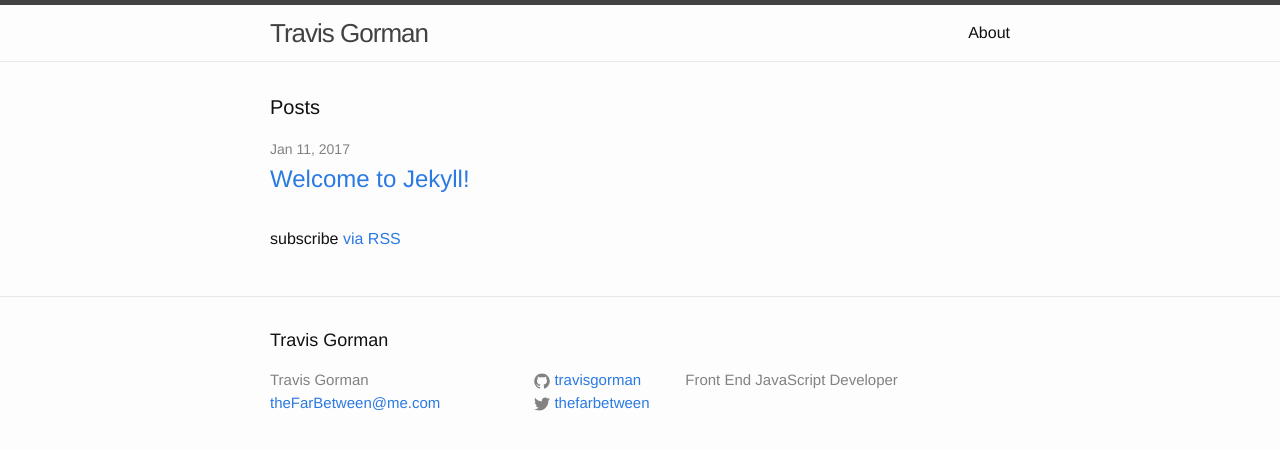
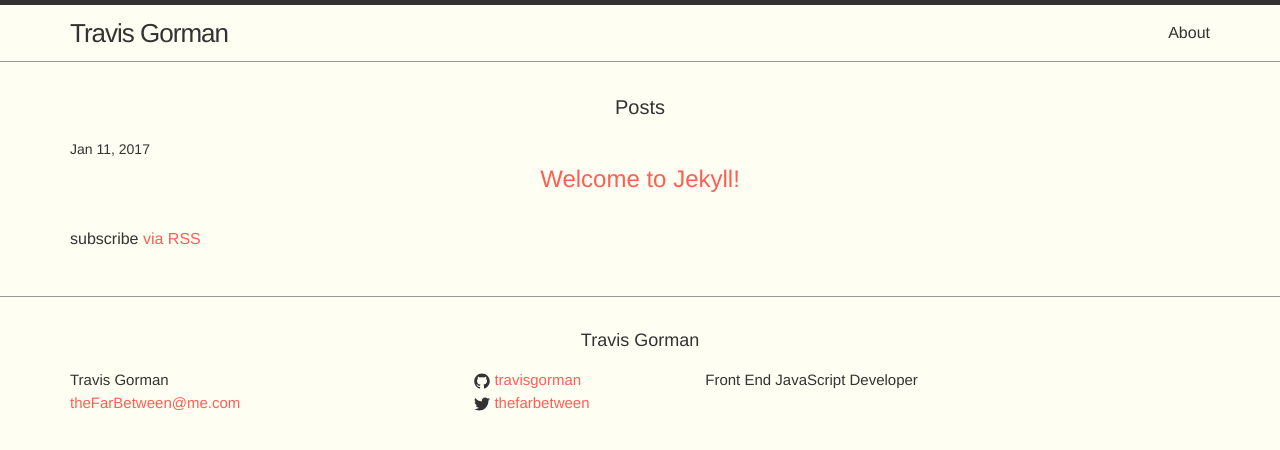
Before and after one commit to travisgorman/bingo, a Jekyll site: the page built from index.html, in a window 1280 px wide. Shown: the top 450 px of the page. Built offline with Jekyll 4.4.1, drawn with Linux system fonts in a browser that asks for light colours.

Commit message:
default styles

```diff
--- a/_sass/_base.scss
+++ b/_sass/_base.scss
@@ -1,3 +1,33 @@
+$base-font-family: 'Avenir Next', Helvetica, Arial, sans-serif;
+$base-font-size:   16px;
+$mega-font-size: 100px;
+$h1-font-size: 70px;
+$h2-font-size: 40px;
+$h3-font-size: 30px;
+$h4-font-size: 24px;
+$small-font-size:  $base-font-size * 0.875;
+$base-line-height: 1.5;
+
+$spacing-unit:     30px;
+
+$text-color:       #333;
+$background-color: #fefef3;
+$brand-color:      #fe5f55;
+
+$blue-color: #92b5bd;
+$yellow-color: #ede24e;
+$red-color: #df6d59;
+$purple-color: #6b2339;
+
+$grey-color:       #333;
+$grey-color-light: lighten($grey-color, 40%);
+$grey-color-dark:  $text-color;
+
+// Width of the content area
+$content-width:    1200px;
+
+$on-palm:          600px;
+$on-laptop:        800px;
 /**
  * Reset some basic elements
  */
@@ -77,13 +107,22 @@ li {
 }
 
 
-
 /**
  * Headings
  */
 h1, h2, h3, h4, h5, h6 {
-    font-weight: $base-font-weight;
+    font-weight: 500;
+    text-align: center;
 }
+
+.mega {
+    font-size:100px;
+}
+h1, .h1 { font-size: $h1-font-size; }
+h2, .h2 { font-size: $h2-font-size; }
+h3, .h3 { font-size: $h3-font-size; }
+h4, .h4 { font-size: $h4-font-size; }
+
 
 
 
@@ -93,13 +132,14 @@ h1, h2, h3, h4, h5, h6 {
 a {
     color: $brand-color;
     text-decoration: none;
+    transition: 0.3s;
 
     &:visited {
         color: darken($brand-color, 15%);
     }
 
     &:hover {
-        color: $text-color;
+        color: $blue-color;
         text-decoration: underline;
     }
 }
--- a/css/main.scss
+++ b/css/main.scss
@@ -4,9 +4,8 @@
 @charset "utf-8";
 
 
-
 // Our variables
-$base-font-family: "Helvetica Neue", Helvetica, Arial, sans-serif;
+$base-font-family: "Avenir Next", Helvetica, Arial, sans-serif;
 $base-font-size:   16px;
 $base-font-weight: 400;
 $small-font-size:  $base-font-size * 0.875;
@@ -14,9 +13,14 @@ $base-line-height: 1.5;
 
 $spacing-unit:     30px;
 
-$text-color:       #111;
-$background-color: #fdfdfd;
-$brand-color:      #2a7ae2;
+$text-color:       #333;
+$background-color: #fefef3;
+$brand-color:      #fe5f55;
+
+$blue-color: #92b5bd;
+$yellow-color: #ede24e;
+$red-color: #df6d59;
+$purple-color: #6b2339;
 
 $grey-color:       #828282;
 $grey-color-light: lighten($grey-color, 40%);
```
